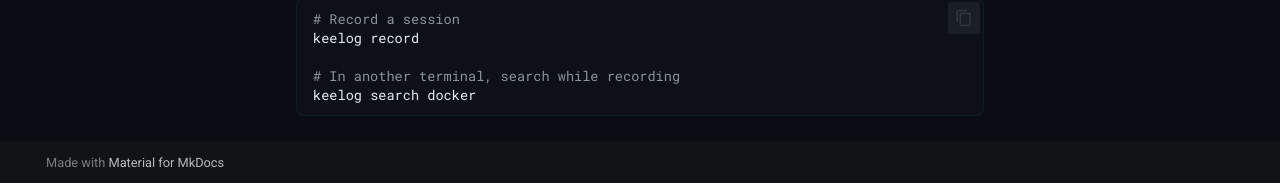
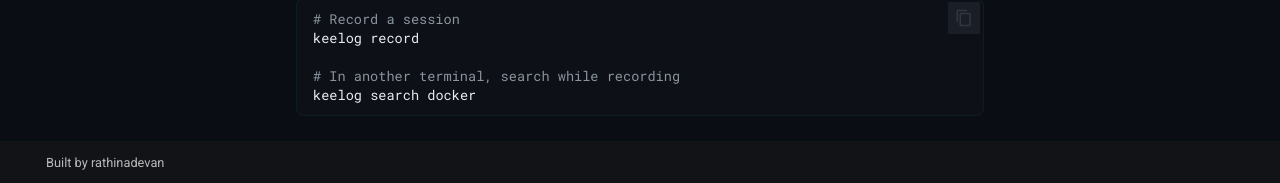
Before and after one commit to rathinadev/keeplog, an MkDocs documentation site: the page built from docs/index.md, in a window 1280 px wide and 900 px high, scrolled down 853 px. Shown: the part 714-897 px from the top of the window. Built offline with MkDocs 1.6.1 and Material for MkDocs 9.7.7, drawn with Linux system fonts in a browser that asks for light colours; comment, search, counter and statistics services are not loaded.

Commit message:
fix: remove 'Made with Material for MkDocs' from footer

```diff
--- a/mkdocs.yml
+++ b/mkdocs.yml
@@ -30,8 +30,14 @@ theme:
     - content.code.annotate
     - announce.dismiss
 
+
 extra_css:
   - stylesheets/extra.css
+
+extra:
+  generator: false
+
+copyright: Built by rathinadevan
 
 nav:
   - Home: index.md
```
